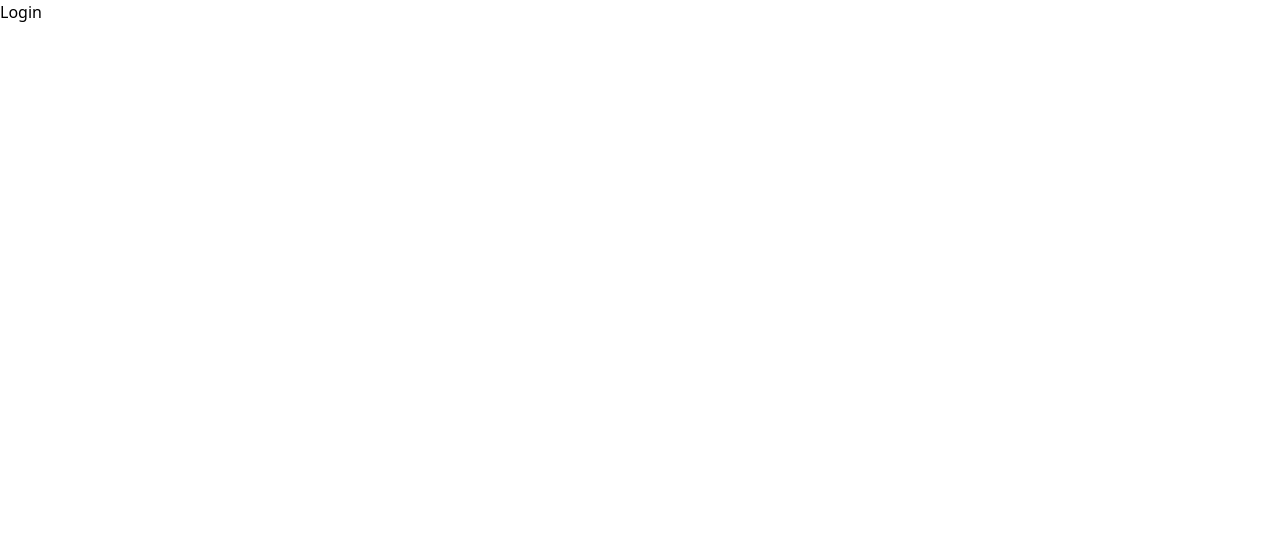
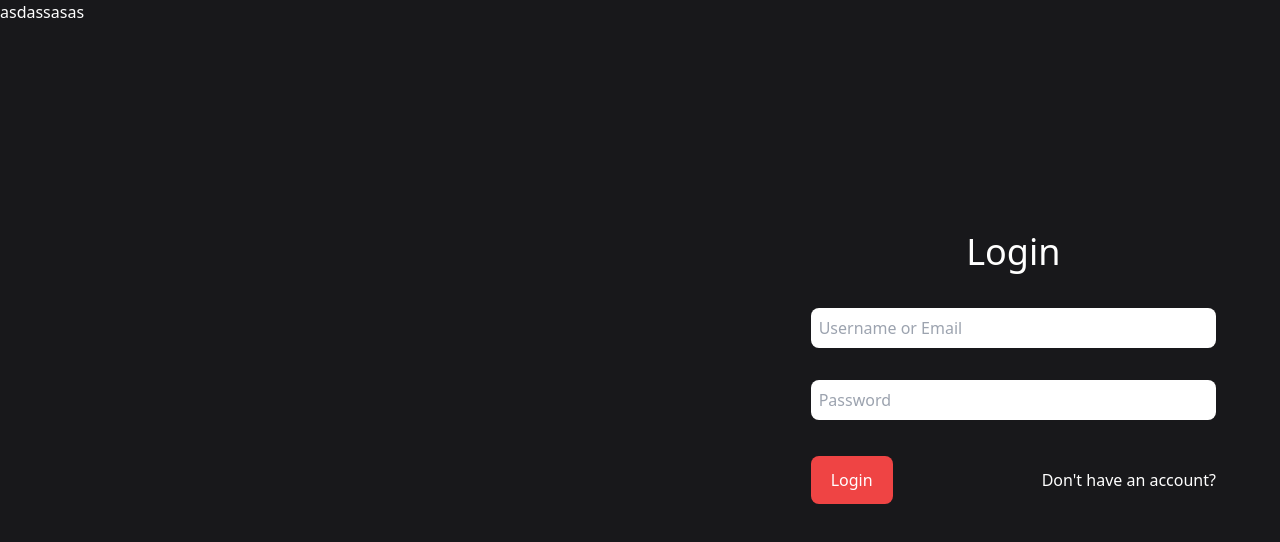
Before and after one commit to thepug432/MERN-twitter-clone, a React (Create React App) app in the folder client/: page / in a window 1280 px wide. Shown: the top 542 px of the page. Built offline with nearby package versions, Linux system fonts and the light colour scheme.

Commit message:
login html

```diff
--- a/client/src/pages/Login.jsx
+++ b/client/src/pages/Login.jsx
@@ -1,8 +1,36 @@
 import React from 'react'
+import {Link} from 'react-router-dom'
 
 function Login() {
   return (
-    <div>Login</div>
+    <div className='h-screen w-screen bg-zinc-900 text-white flex flex-row'>
+
+      {/* sidebar */}
+      <div className='w-7/12 sm:block hidden'>
+      asdassasas
+      </div>
+
+      {/* form */}
+      <div className='w-full sm:w-5/12 my-auto'>
+          <h1 className='text-4xl text-center'>Login</h1>
+          <form className='flex flex-col m-5 mx-16 text-black'>
+            <input type='text' placeholder='Username or Email' className='p-2 my-4 rounded-lg'/>
+            <input type='password' placeholder='Password' className='p-2 my-4 rounded-lg'/>
+
+          </form>
+
+          <div className='mx-16 flex mb-16'>
+            <button className='bg-red-500 p-3 px-5 rounded-lg text-white'>
+              Login
+            </button>
+            <Link to={'/register'} className='ml-auto my-auto'>
+              Don't have an account?
+            </Link>
+
+          </div>
+
+      </div>
+    </div>
   )
 }
 
```
